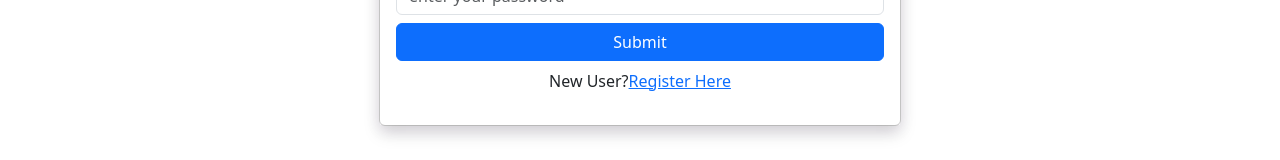
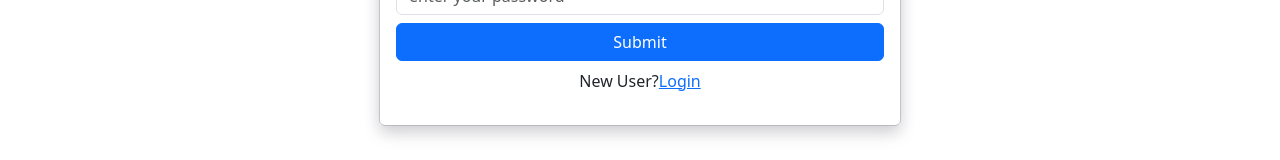
Before and after one commit to gitmamta/expense, a React (Vite) app: page / in a window 1280 px wide. Shown: the part 523-683 px from the top of the page. Built offline with nearby package versions, Linux system fonts and the light colour scheme.

Commit message:
changes in login and register page

```diff
--- a/src/pages/auth/Login/login.jsx
+++ b/src/pages/auth/Login/login.jsx
@@ -73,7 +73,7 @@ export default function Login() {
                   </button>
 
                   <p className="text-center">
-                    New User?<Link to="/register">Register Here</Link>
+                    New User?<Link to="/register">Login</Link>
                   </p>
                 </form>
               </div>
--- a/src/pages/auth/Register/register.jsx
+++ b/src/pages/auth/Register/register.jsx
@@ -101,7 +101,7 @@ catch(error){
                 value={formik.values.fullName}
               />
               <button type="submit" className="btn btn-primary">
-                Login
+                Register Here
               </button>
             </form>
           </div>
```
